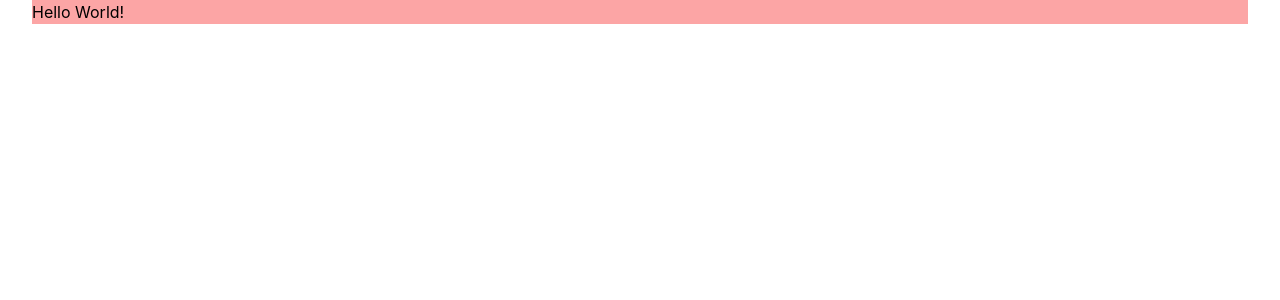
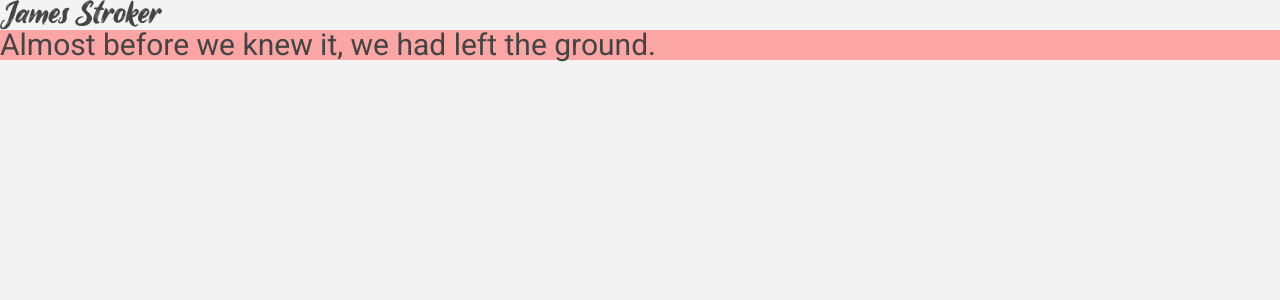
Before and after one commit to muhkyle17/casa-baltazar, a Next.js app: page / in a window 1280 px wide. Shown: the top 300 px of the page. Built offline with nearby package versions, Linux system fonts and the light colour scheme.

Commit message:
Add base styles and fonts

```diff
--- a/pages/index.js
+++ b/pages/index.js
@@ -1,19 +1,18 @@
 import Head from 'next/head'
-import Image from 'next/image'
-import styles from '../styles/Home.module.css'
 
 export default function Home() {
   return (
-    <div className={styles.container}>
+    <div>
       <Head>
         <title>Create Next App</title>
         <meta name='description' content='Generated by create next app' />
         <link rel='icon' href='/favicon.ico' />
       </Head>
 
-      <h1>
-        <p className='bg-red-300'>Hello World!</p>
-      </h1>
+      <h1 className='text-5xl'>James Stroker</h1>
+      <p className='bg-red-300 text-5xl'>
+        Almost before we knew it, we had left the ground.
+      </p>
     </div>
   )
 }
--- a/styles/Home.module.css
+++ /dev/null
@@ -1,116 +0,0 @@
-.container {
-  padding: 0 2rem;
-}
-
-.main {
-  min-height: 100vh;
-  padding: 4rem 0;
-  flex: 1;
-  display: flex;
-  flex-direction: column;
-  justify-content: center;
-  align-items: center;
-}
-
-.footer {
-  display: flex;
-  flex: 1;
-  padding: 2rem 0;
-  border-top: 1px solid #eaeaea;
-  justify-content: center;
-  align-items: center;
-}
-
-.footer a {
-  display: flex;
-  justify-content: center;
-  align-items: center;
-  flex-grow: 1;
-}
-
-.title a {
-  color: #0070f3;
-  text-decoration: none;
-}
-
-.title a:hover,
-.title a:focus,
-.title a:active {
-  text-decoration: underline;
-}
-
-.title {
-  margin: 0;
-  line-height: 1.15;
-  font-size: 4rem;
-}
-
-.title,
-.description {
-  text-align: center;
-}
-
-.description {
-  margin: 4rem 0;
-  line-height: 1.5;
-  font-size: 1.5rem;
-}
-
-.code {
-  background: #fafafa;
-  border-radius: 5px;
-  padding: 0.75rem;
-  font-size: 1.1rem;
-  font-family: Menlo, Monaco, Lucida Console, Liberation Mono, DejaVu Sans Mono,
-    Bitstream Vera Sans Mono, Courier New, monospace;
-}
-
-.grid {
-  display: flex;
-  align-items: center;
-  justify-content: center;
-  flex-wrap: wrap;
-  max-width: 800px;
-}
-
-.card {
-  margin: 1rem;
-  padding: 1.5rem;
-  text-align: left;
-  color: inherit;
-  text-decoration: none;
-  border: 1px solid #eaeaea;
-  border-radius: 10px;
-  transition: color 0.15s ease, border-color 0.15s ease;
-  max-width: 300px;
-}
-
-.card:hover,
-.card:focus,
-.card:active {
-  color: #0070f3;
-  border-color: #0070f3;
-}
-
-.card h2 {
-  margin: 0 0 1rem 0;
-  font-size: 1.5rem;
-}
-
-.card p {
-  margin: 0;
-  font-size: 1.25rem;
-  line-height: 1.5;
-}
-
-.logo {
-  height: 1em;
-  margin-left: 0.5rem;
-}
-
-@media (max-width: 600px) {
-  .grid {
-    width: 100%;
-    flex-direction: column;
-  }
-}
--- a/styles/globals.css
+++ b/styles/globals.css
@@ -1,20 +1,34 @@
+@import url('https://fonts.googleapis.com/css2?family=Roboto:wght@100;300;400;500;700;900&display=swap');
+
 @tailwind base;
 @tailwind components;
 @tailwind utilities;
 
-html,
-body {
-  padding: 0;
-  margin: 0;
-  font-family: -apple-system, BlinkMacSystemFont, Segoe UI, Roboto, Oxygen,
-    Ubuntu, Cantarell, Fira Sans, Droid Sans, Helvetica Neue, sans-serif;
-}
-
-a {
-  color: inherit;
-  text-decoration: none;
+@font-face {
+  font-family: 'JamesStroker';
+  src: url('../public//fonts/James-Stroker.ttf');
+  font-weight: 400;
+  font-style: normal;
 }
 
 * {
+  margin: 0;
+  padding: 0;
+  box-sizing: inherit;
+}
+
+html {
+  font-size: 62.5%;
   box-sizing: border-box;
 }
+
+body {
+  font-family: 'Roboto', sans-serif;
+  color: #444;
+  background-color: #f3f3f3;
+  height: 100vh;
+}
+
+h1 {
+  font-family: JamesStroker;
+}
```
Also changed, not shown: public/fonts/James-Stroker.ttf (added).
